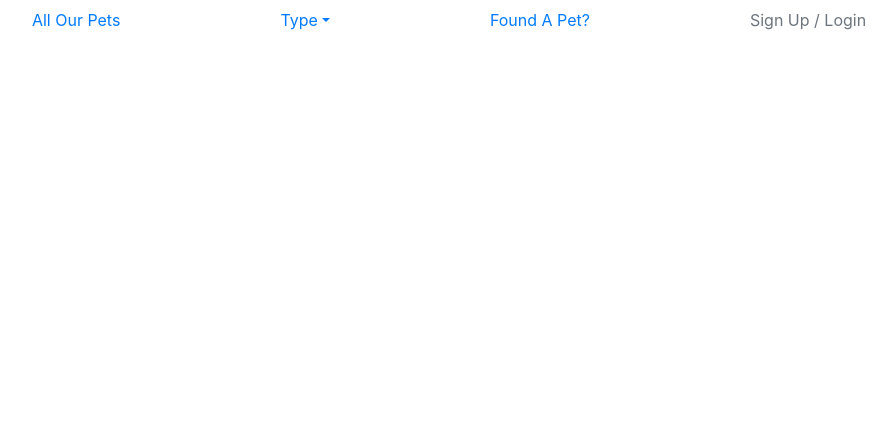
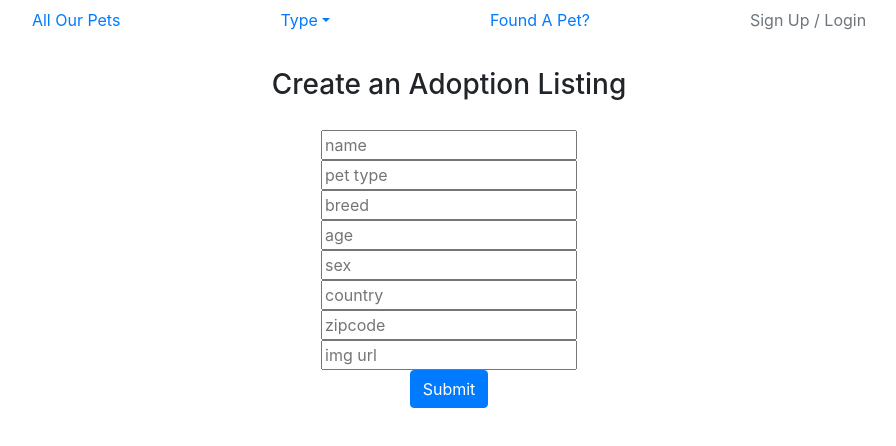
Before and after one commit to antman999/mod4-project-frontend, a React (Create React App) app: page /create in a window 1280 px wide. Shown: the top 446 px of the page, without its empty margins (191-1087 px from the left). Built offline with nearby package versions, Linux system fonts and the light colour scheme; no server answers.

Commit message:
nav links but filters work. both login and crate form templates up

```diff
--- a/src/NavBar.js
+++ b/src/NavBar.js
@@ -40,7 +40,7 @@ const NavBar = (props) => {
 						</div>
 					</li>
 					<li class='nav-item'>
-						<a class='nav-link' href='#'>
+						<a class='nav-link' href='/create'>
 							Found A Pet?
 						</a>
 					</li>
--- a/src/components/CreatePet.js
+++ b/src/components/CreatePet.js
@@ -1 +1,24 @@
 import React from 'react'
+
+class CreatePet extends React.Component {
+    render(){
+        return(
+            <div>
+                <h3 className="create-header">Create an Adoption Listing</h3>
+                <form className="create-form">
+                    <input type="text" placeholder="name"/><br></br>
+                    <input type="text" placeholder="pet type"/><br></br>
+                    <input type="text" placeholder="breed"/><br></br>
+                    <input type="number" placeholder="age"/><br></br>
+                    <input type="text" placeholder="sex"/><br></br>
+                    <input type="text" placeholder="country"/><br></br>
+                    <input type="text" placeholder="zipcode"/><br></br>
+                    <input type="text" placeholder="img url"/><br></br>
+                    <button type='button' class='btn btn-primary'>Submit</button>
+                </form>
+            </div>
+        )
+    }
+}
+
+export default CreatePet
--- a/src/components/Login.js
+++ b/src/components/Login.js
@@ -4,9 +4,10 @@ class Login extends React.Component {
     render(){
         return(
             <div>
-              <form>
-                  <input type="text" placeholder="Username" />
-                  <input type="password" placeholder="Password" />
+                <h3 className="login-header">Login!</h3>
+              <form className="login-form">
+                  <input type="text" placeholder="Username" /><br></br>
+                  <input type="password" placeholder="Password" /><br></br>
                   <button type='button' class='btn btn-primary'>Login</button>
               </form>
             </div>
--- a/src/containers/HomeContainer.js
+++ b/src/containers/HomeContainer.js
@@ -8,6 +8,7 @@ import ContactForm from '../components/ContactForm'
 import PetPage from '../components/PetPage'
 import Home from '../components/Home'
 import Login from '../components/Login'
+import CreatePet from '../components/CreatePet'
 
 
 class HomeContainer extends Component {
@@ -35,6 +36,7 @@ class HomeContainer extends Component {
 			<Route path='/contact'render={routerProps => <ContactForm {...routerProps} />} />
 			<Route exact path='/' component={Home} />
 			<Route exact path='/login' component={Login} />
+			<Route exact path='/create' component={CreatePet} />
 		</Router>
 	  </div>
     )
--- a/src/index.css
+++ b/src/index.css
@@ -70,3 +70,21 @@ code {
   text-align: center;
   margin-top: .25em;
 }
+
+.create-header{
+  text-align: center;
+  margin: 1em;
+}
+
+.create-form{
+  text-align: center;
+}
+
+.login-header{
+  text-align: center;
+  margin: 1em;
+}
+
+.login-form{
+  text-align: center;
+}
```
